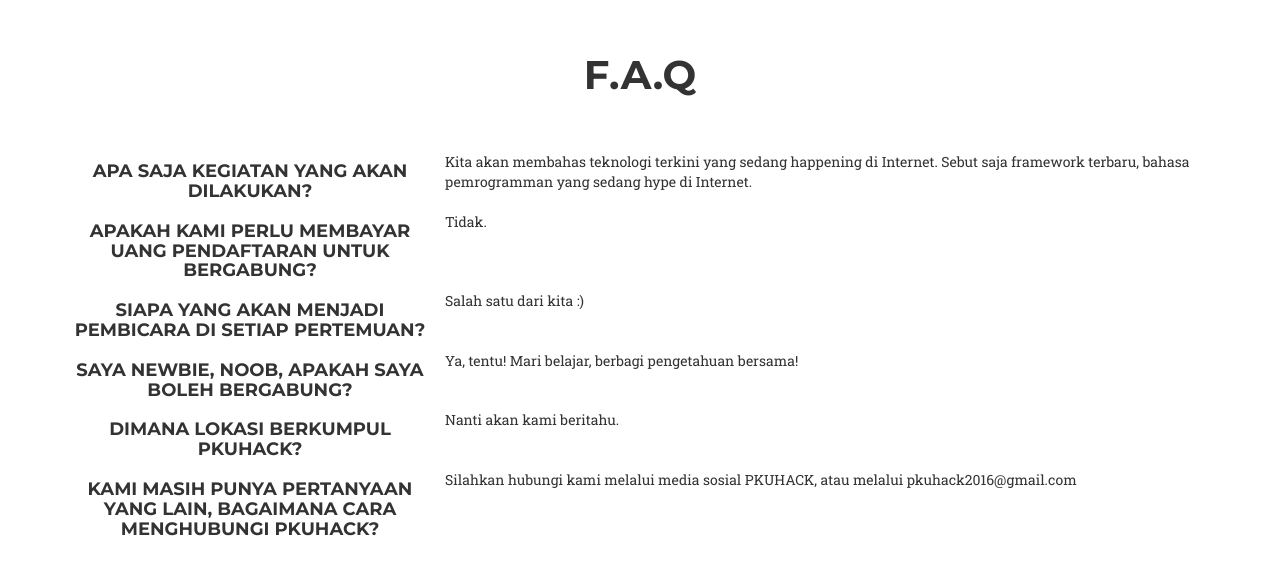
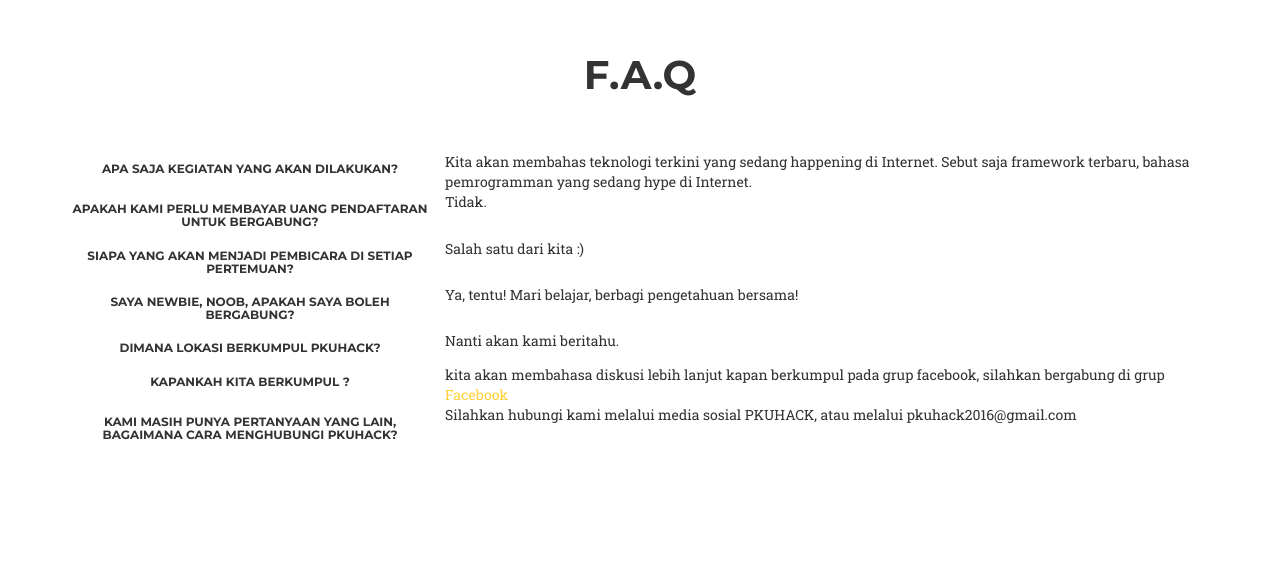
Before and after one commit to pkuhack/pkuhack.github.io, a website: page index.html in a window 1280 px wide. Shown: the part 1183-1758 px from the top of the page. Drawn offline with nearby package versions, Linux system fonts and the light colour scheme; a web font is replaced by a local one.

Commit message:
added contact fb

```diff
--- a/index.html
+++ b/index.html
@@ -96,7 +96,7 @@
             <div class="row text-center">
                 <div class="col-md-12">
                       <p class="text-muted">
-                          pkuhack adalah forum diskusi dimana para programmer, developer dan penggiat teknologi berkumpul meretas teknologi terkini.
+                          pkuhack adalah forum diskusi dimana para programmer, developer dan penggiat teknologi Pekanbaru berkumpul meretas teknologi terkini.
                       </p>
                 </div>
 
@@ -216,9 +216,9 @@
 
             <div class="row">
                    <div class="col-lg-4 text-center">
-                    <h4 class="section-heading">
+                    <h6 class="section-heading">
                         Apa saja kegiatan yang akan dilakukan?
-                    </h4>
+                    </h6>
                 </div>
 
                 <div class="col-lg-08">
@@ -228,9 +228,9 @@
 
             <div class="row">
                 <div class="col-lg-4 text-center">
-                    <h4 class="section-heading">
+                    <h6 class="section-heading">
                         Apakah kami perlu membayar uang pendaftaran untuk bergabung?
-                    </h4>
+                    </h6>
                 </div>
 
                 <div class="col-lg-08">
@@ -240,9 +240,9 @@
 
             <div class="row">
                 <div class="col-lg-4 text-center">
-                    <h4 class="section-heading">
+                    <h6 class="section-heading">
                         Siapa yang akan menjadi pembicara di setiap pertemuan?
-                    </h4>
+                    </h6>
                 </div>
 
                 <div class="col-lg-08">
@@ -252,9 +252,9 @@
 
             <div class="row">
                 <div class="col-lg-4 text-center">
-                    <h4 class="section-heading">
+                    <h6 class="section-heading">
                         Saya newbie, noob, apakah saya boleh bergabung?
-                    </h4>
+                    </h6>
                 </div>
 
                 <div class="col-lg-08">
@@ -264,9 +264,9 @@
 
             <div class="row">
                 <div class="col-lg-4 text-center">
-                    <h4 class="section-heading">
+                    <h6 class="section-heading">
                         Dimana lokasi berkumpul PKUHACK?
-                    </h4>
+                    </h6>
                 </div>
 
                 <div class="col-lg-08">
@@ -274,11 +274,23 @@
                 </div>
             </div>
 
+             <div class="row">
+                <div class="col-lg-4 text-center">
+                    <h6 class="section-heading">
+                        Kapankah kita berkumpul ?
+                    </h6>
+                </div>
+
+                <div class="col-lg-08">
+                     kita akan membahasa diskusi lebih lanjut kapan berkumpul pada grup facebook, silahkan bergabung di grup <a href="facebook.com/groups/pkuhack/">Facebook</a>
+                </div>
+            </div>
+
             <div class="row">
                 <div class="col-lg-4 text-center">
-                    <h4 class="section-heading">
+                    <h6 class="section-heading">
                         Kami masih punya pertanyaan yang lain, bagaimana cara menghubungi PKUHACK?
-                    </h4>
+                    </h6>
                 </div>
 
                 <div class="col-lg-08">
@@ -536,7 +548,7 @@
                     <ul class="list-inline social-buttons">
                         <li><a href="#"><i class="fa fa-twitter"></i></a>
                         </li>
-                        <li><a href="#"><i class="fa fa-facebook"></i></a>
+                        <li><a href="https://facebook.com/groups/pkuhack/"><i class="fa fa-facebook"></i></a>
                         </li>
                         <li><a href="https://github.com/pkuhack/"><i class="fa fa-github"></i></a>
                         </li>
```
